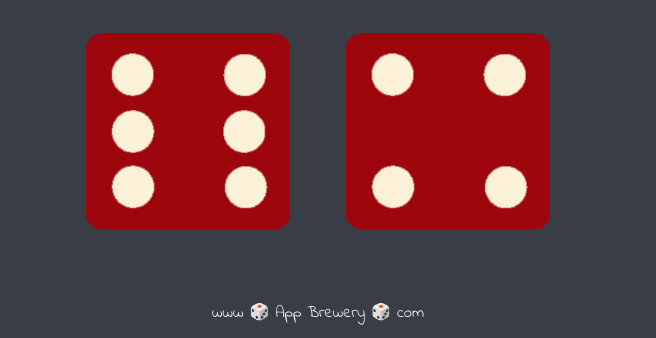
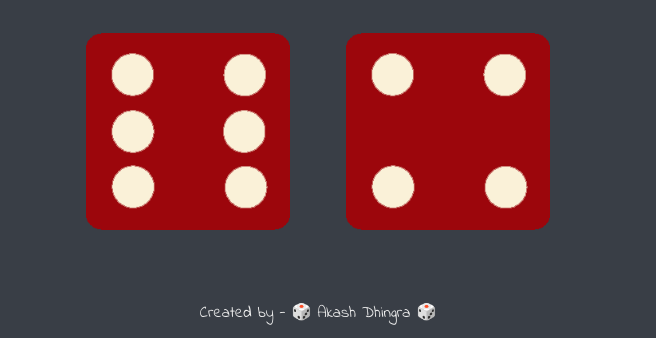
Before and after one commit to akashdhingra/Dice_Challenge, a plain HTML site: page index.html in a window 1280 px wide. Shown: the part 462-800 px from the top of the page, without its empty margins (322-978 px from the left). Drawn offline with Linux system fonts and the light colour scheme.

Commit message:
added created by

```diff
--- a/index.html
+++ b/index.html
@@ -33,6 +33,6 @@
   </body>
 
   <footer>
-    www 🎲 App Brewery 🎲 com
+    Created by - 🎲 Akash Dhingra 🎲
   </footer>
 </html>
```
